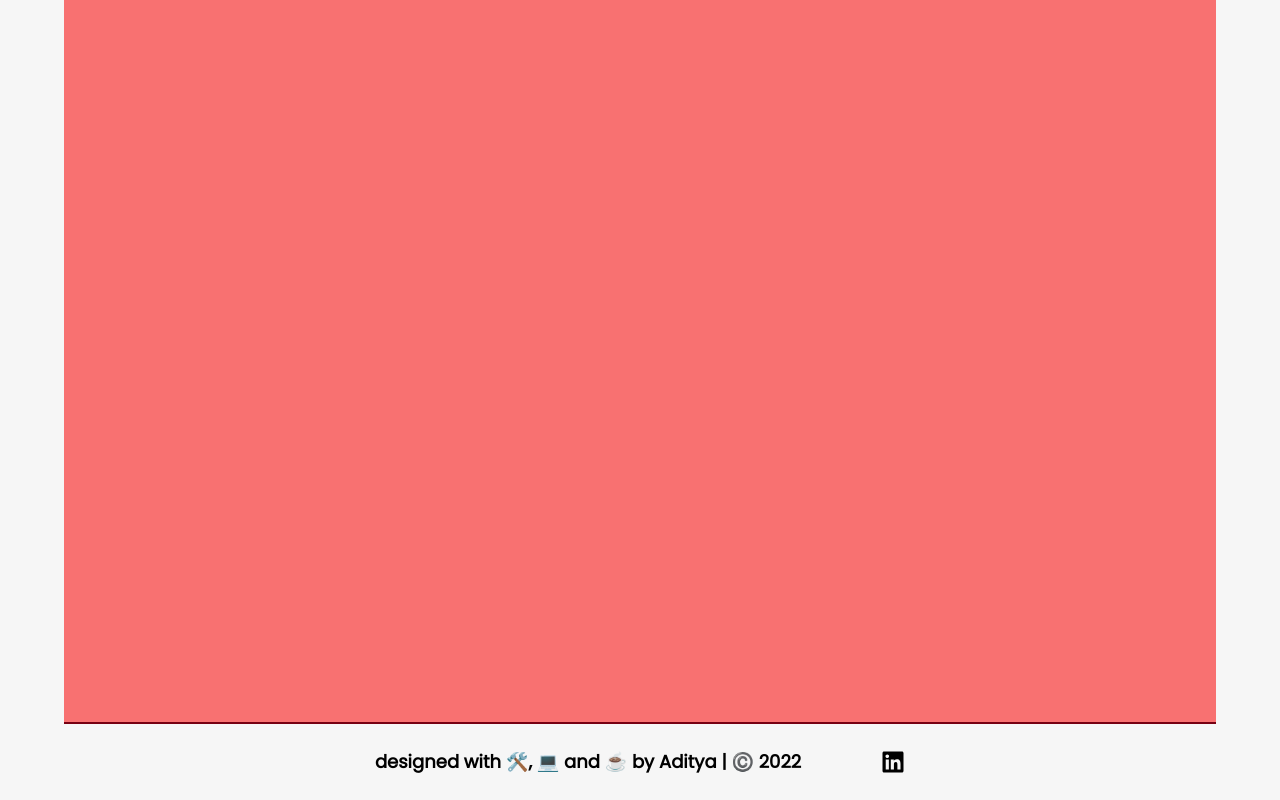
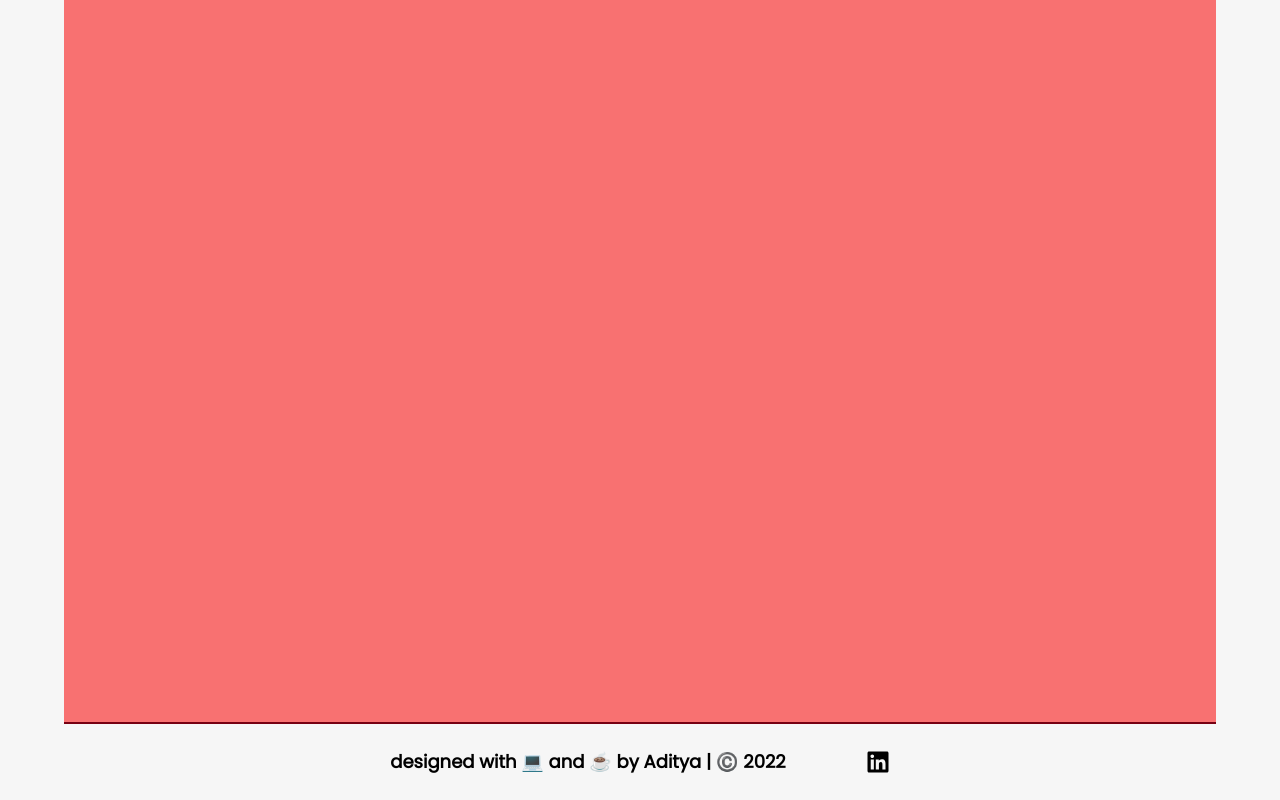
Before and after one commit to iamadityamall/personal-portfolio, a React (Create React App) app: page / in a window 1280 px wide. Shown: the part 2526-3326 px from the top of the page. Built offline with nearby package versions, Linux system fonts and the light colour scheme.

Commit message:
footer updated

```diff
--- a/src/components/Footer.jsx
+++ b/src/components/Footer.jsx
@@ -6,7 +6,7 @@ const Footer = () => {
     <footer className="h-auto bg-primary flex space-x-10 items-center justify-center border-t-2 border-ternary sm:justify-center sm:space-x-20">
       {/* footer title */}
       <div className="text-xs py-6 font-Poppins font-semibold sm:text-lg">
-        <p>designed with 🛠️, 💻 and ☕ by Aditya | ©️ {new Date().getFullYear()}</p>
+        <p>designed with 💻 and ☕ by Aditya | ©️ {new Date().getFullYear()}</p>
       </div>
 
       {/* social icons */}
```
